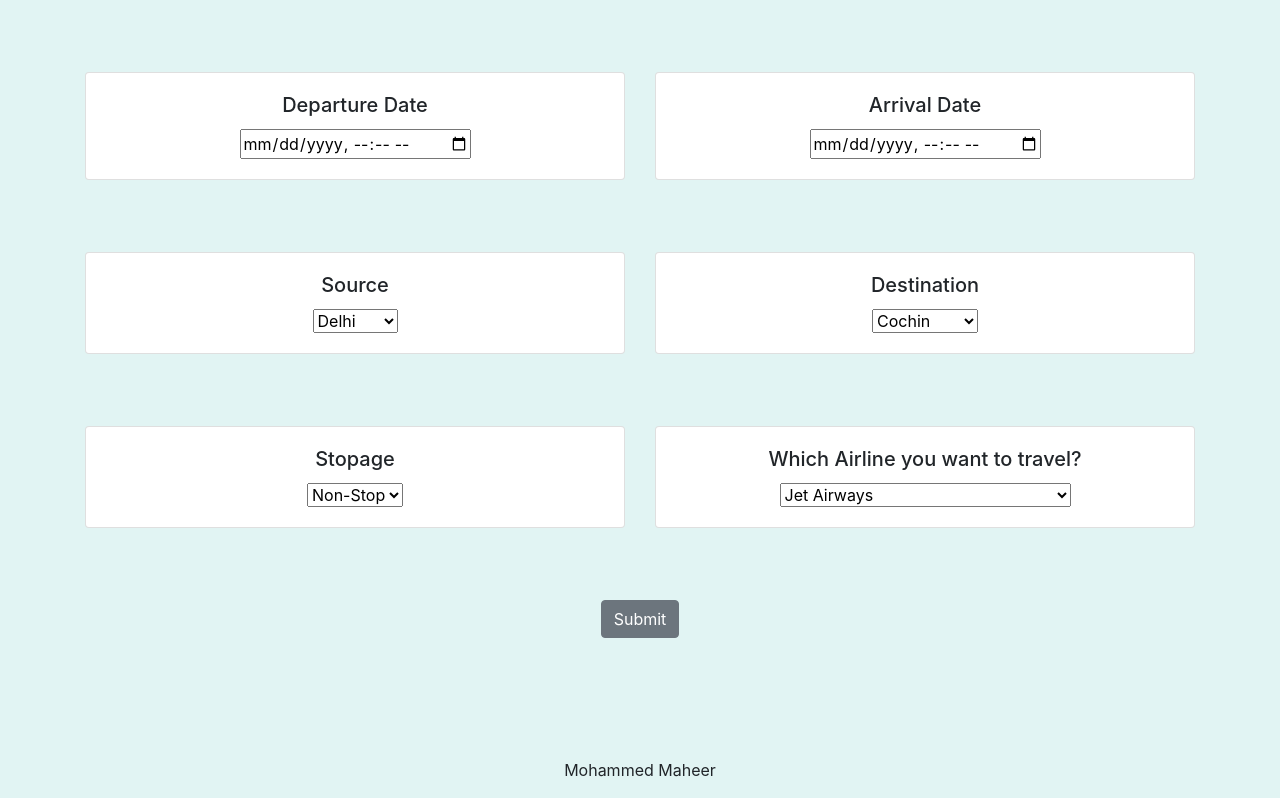
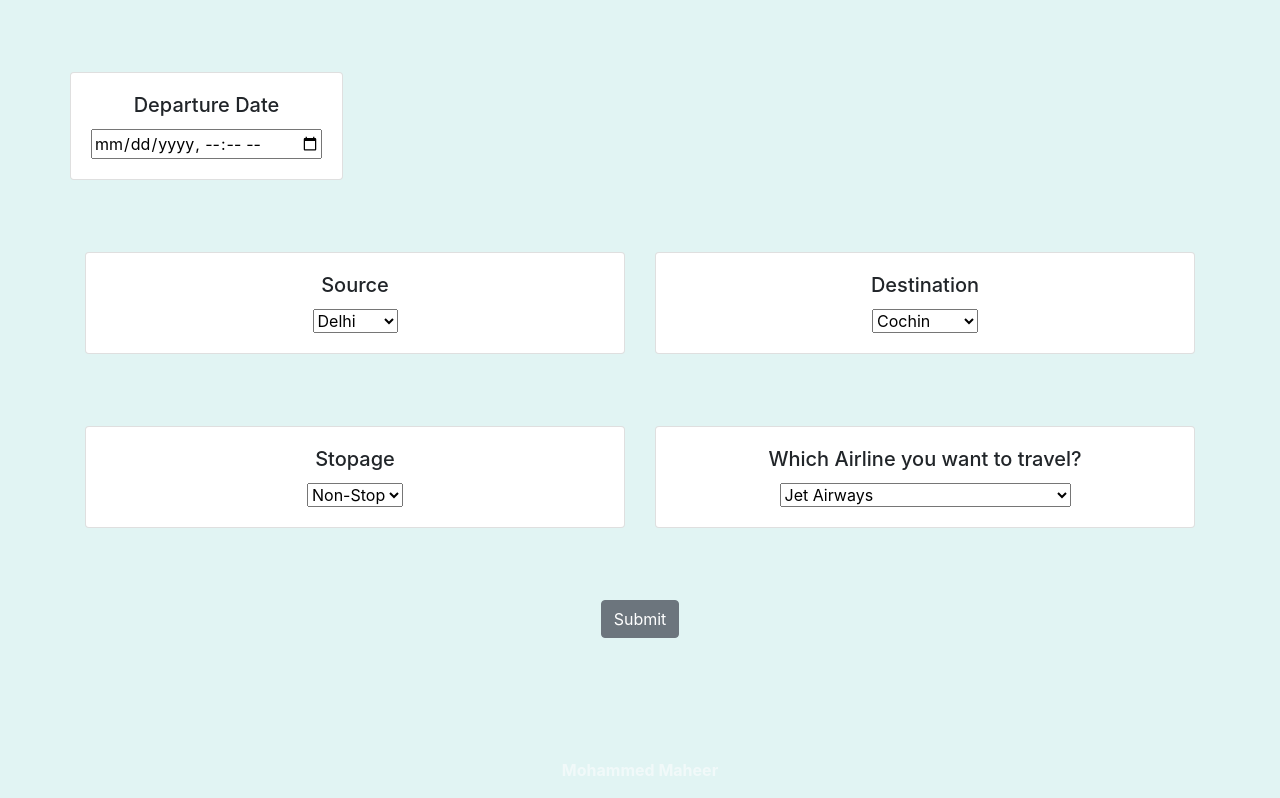
Before and after one commit to android-kunjapppan/Flight-Fare-Prediction, a Flask app: page / in a window 1280 px wide. Shown: the part 56-854 px from the top of the page. After the commit the page ends 832 px from the top, so only its background shows below. Run offline with Flask 2, Linux system fonts and the light colour scheme; parts of the project's set-up code (start-up, migrations or seed data) failed here and were passed over; some libraries are stand-ins or nearby versions.

Commit message:
Update home.html

```diff
--- a/templates/home.html
+++ b/templates/home.html
@@ -39,27 +39,16 @@
 
 
             <div class="row">
-                <div class="col-sm-6">
-                    <div class="card">
+               <div class="card">
                         <div class="card-body">
                             <h5 class="card-title">Departure Date</h5>
                             <!-- Departure -->
                             <input type="datetime-local" name="Dep_Time" id="Dep_Time" required="required">
                         </div>
                     </div>
-                </div>
                 <br>
                 <br>
                 <br>
-                <div class="col-sm-6">
-                    <div class="card">
-                        <div class="card-body">
-                            <h5 class="card-title">Arrival Date</h5>
-                            <!-- Arrival -->
-                            <input type="datetime-local" name="Arrival_Time" id="Arrival_Time" required="required">
-                        </div>
-                    </div>
-                </div>
             </div>
 
             <br>
@@ -160,7 +149,10 @@
 
         <br>
         <br>
-        <p>Mohammed Maheer</p>
+
+        <a href="https://github.com/android-kunjapppan">
+        <b>Mohammed Maheer</b>
+
 
     </div>
 
```
